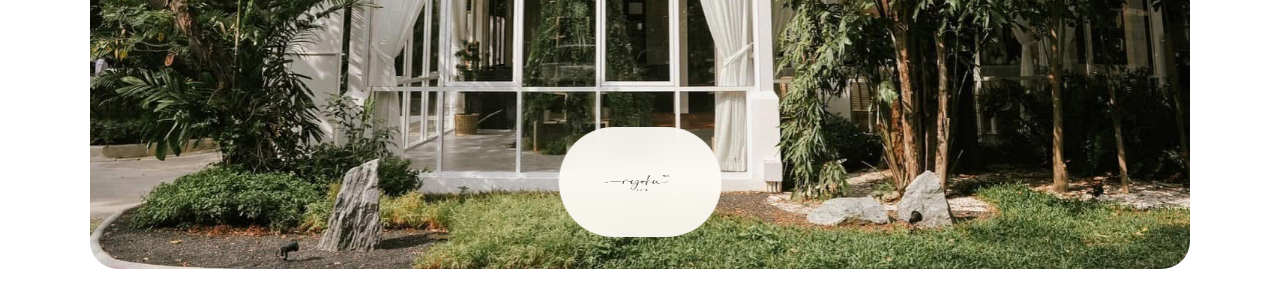
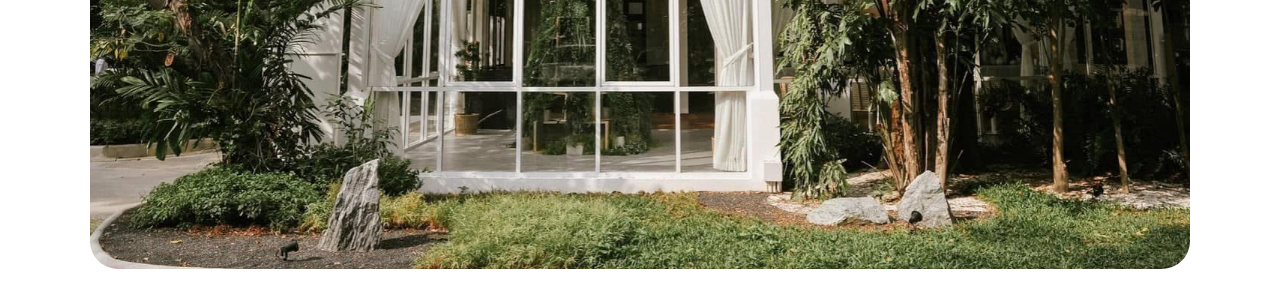
Before and after one commit to kpydev1-stack/web-r, a plain HTML site: page index.html in a window 1280 px wide. Shown: the part 860-1147 px from the top of the page. Drawn offline with Linux system fonts and the light colour scheme.

Commit message:
Remove hero logo overlay
Logo on top of hero photo looked out of place. Removed the
overlay image and all associated CSS.

```diff
--- a/index.html
+++ b/index.html
@@ -437,7 +437,7 @@
       isolation: isolate;
     }
 
-    .hero-media img:not(.hero-logo-overlay) {
+    .hero-media img {
       height: 100%;
       min-height: inherit;
       transform: scale(1.06);
@@ -902,27 +902,7 @@
       object-fit: contain;
     }
 
-    .hero-logo-overlay {
-      position: absolute;
-      bottom: 32px;
-      left: 50%;
-      transform: translateX(-50%);
-      height: 110px;
-      width: auto;
-      pointer-events: none;
-      z-index: 2;
-      padding: 18px 32px;
-      background: rgba(255, 253, 248, 0.92);
-      border-radius: 100px;
-      backdrop-filter: blur(12px);
-      -webkit-backdrop-filter: blur(12px);
-    }
-
     body[data-theme="night"] .footer-logo-img { filter: invert(1); }
-    body[data-theme="night"] .hero-logo-overlay {
-      background: rgba(18, 22, 16, 0.88);
-      filter: invert(1);
-    }
 
     .footer-col h4 {
       margin: 0 0 16px;
@@ -1048,7 +1028,7 @@
         margin-left: calc(50% - 50vw);
         border-radius: 30px;
       }
-      .hero-media img:not(.hero-logo-overlay) {
+      .hero-media img {
         transform: scale(1.01);
         object-position: center center;
       }
@@ -1136,7 +1116,6 @@
       </div>
       <figure class="hero-media">
         <img src="ryokuphotos2/hero.jpeg" alt="Ryoku Cafe white garden house exterior" fetchpriority="high" loading="eager" />
-        <img src="assets/ryoku-logo.png" class="hero-logo-overlay" alt="" aria-hidden="true" />
       </figure>
     </section>
 
```
